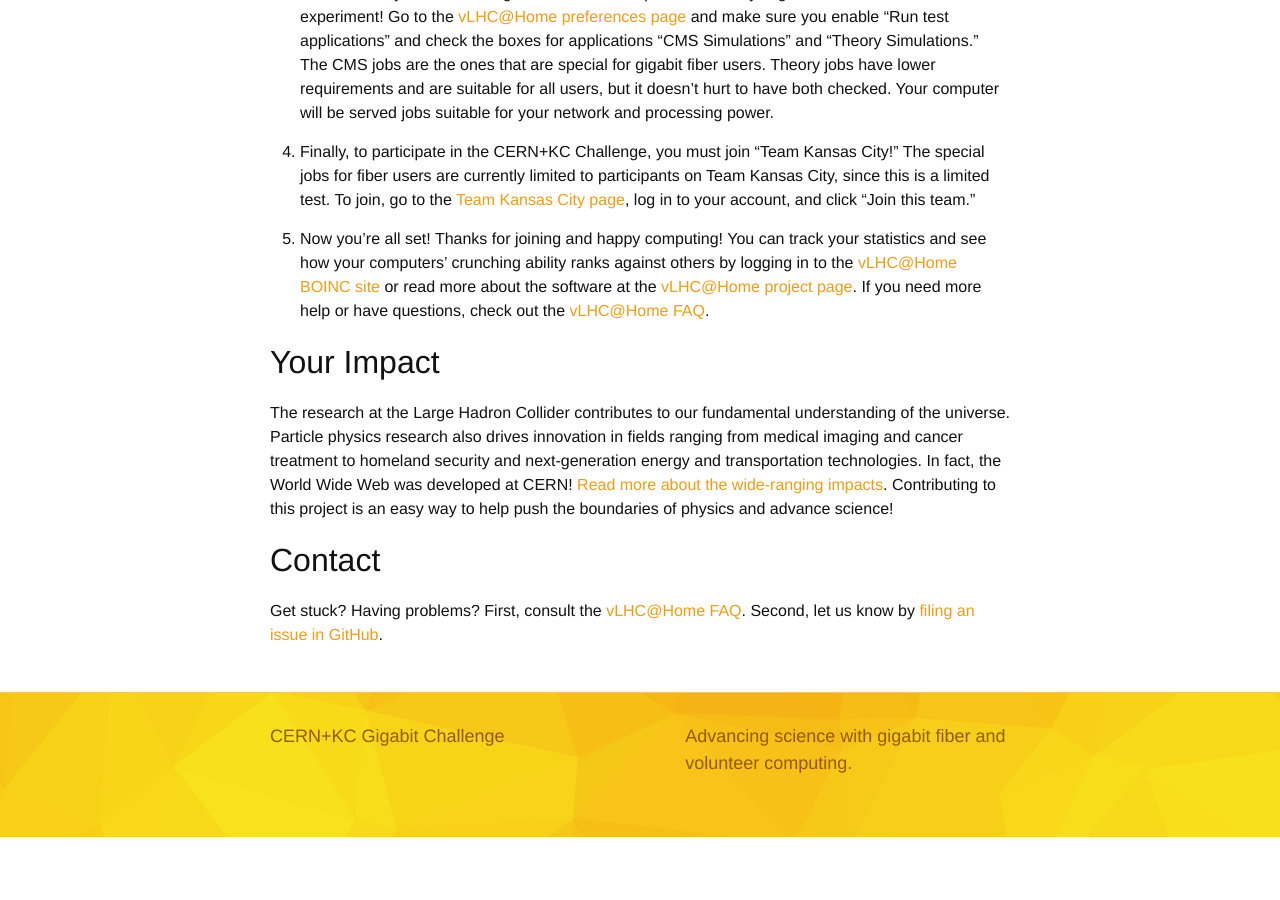
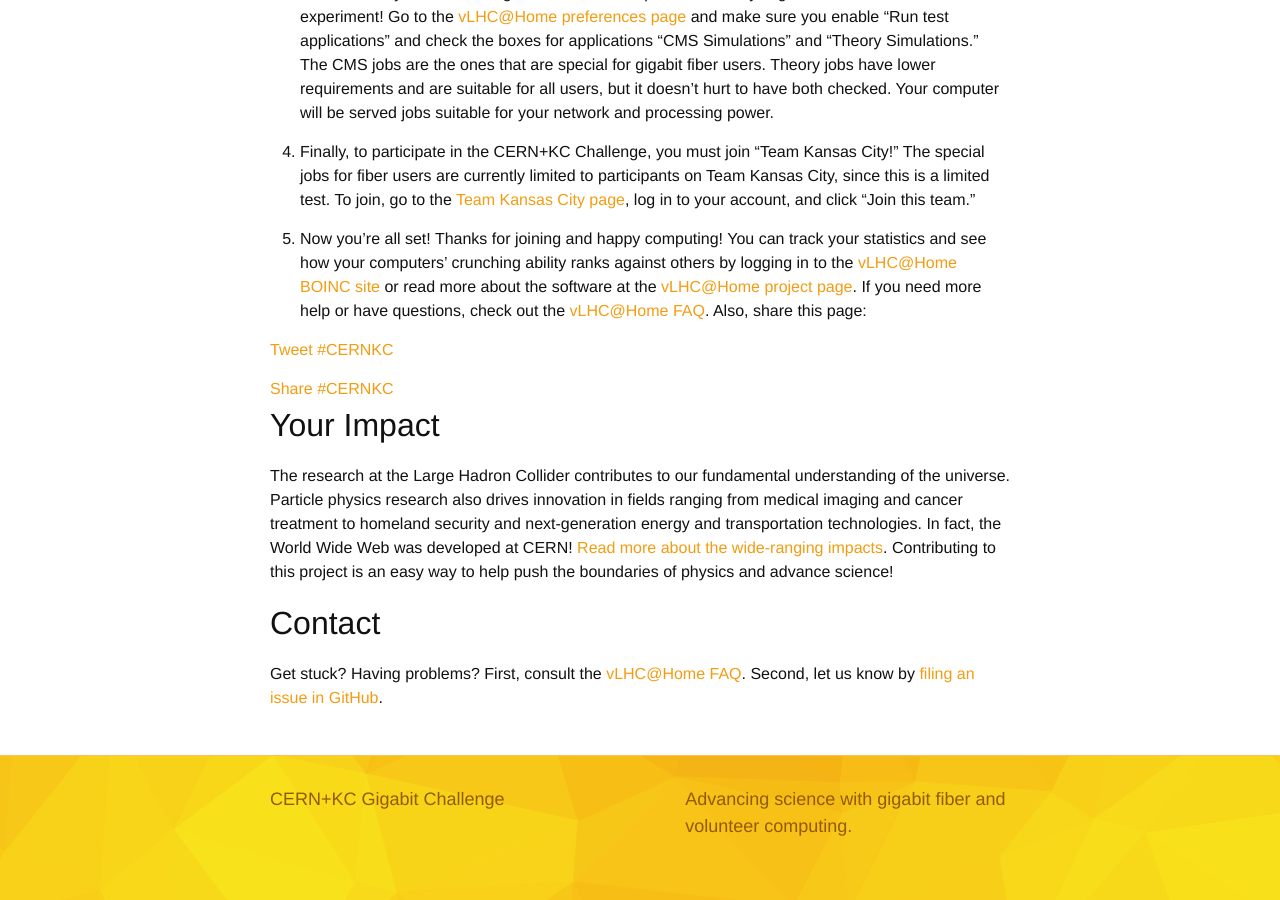
Before and after one commit to CernKCChallenge/CernKCChallenge, a Jekyll site: the page built from index.md, in a window 1280 px wide and 900 px high, scrolled down 1570 px. Built offline with Jekyll 4.4.1, drawn with Linux system fonts in a browser that asks for light colours; comment, search, counter and statistics services are not loaded; before the commit the page ends 2407 px from its top, so only the background shows below that; part of the change alters nothing that is shown.

Commit message:
Added social sharing buttons.

```diff
--- a/index.md
+++ b/index.md
@@ -16,10 +16,22 @@ Contributing is easy, and takes about ten minutes to set up. You'll set up vLHC@
 
 4. Finally, to participate in the CERN+KC Challenge, you must join "Team Kansas City!" The special jobs for fiber users are currently limited to participants on Team Kansas City, since this is a limited test. To join, go to the <a href="http://lhcathome2.cern.ch/vLHCathome/team_display.php?teamid=2839" target="_blank">Team Kansas City page</a>, log in to your account, and click "Join this team."
 
-5. Now you're all set! Thanks for joining and happy computing! You can track your statistics and see how your computers' crunching ability ranks against others by logging in to the <a href="http://lhcathome2.cern.ch/vLHCathome/" target="_blank">vLHC@Home BOINC site</a> or read more about the software at the <a href="http://lhcathome.web.cern.ch/" target="_blank">vLHC@Home project page</a>. If you need more help or have questions, check out the <a href="http://lhcathome.web.cern.ch/faq" target="_blank">vLHC@Home FAQ</a>.
+5. Now you're all set! Thanks for joining and happy computing! You can track your statistics and see how your computers' crunching ability ranks against others by logging in to the <a href="http://lhcathome2.cern.ch/vLHCathome/" target="_blank">vLHC@Home BOINC site</a> or read more about the software at the <a href="http://lhcathome.web.cern.ch/" target="_blank">vLHC@Home project page</a>. If you need more help or have questions, check out the <a href="http://lhcathome.web.cern.ch/faq" target="_blank">vLHC@Home FAQ</a>. Also, share this page:
+
+<a href="https://twitter.com/intent/tweet?button_hashtag=CERNKC&text=Use%20your%20gigabit%20internet%20to%20analyze%20Large%20Hadron%20Collider%20data%20and%20help%20research%20in%20particle%20physics!" class="twitter-hashtag-button" data-url="https://cernkcchallenge.github.io/CernKCChallenge/">Tweet #CERNKC</a> <script>!function(d,s,id){var js,fjs=d.getElementsByTagName(s)[0],p=/^http:/.test(d.location)?'http':'https';if(!d.getElementById(id)){js=d.createElement(s);js.id=id;js.src=p+'://platform.twitter.com/widgets.js';fjs.parentNode.insertBefore(js,fjs);}}(document, 'script', 'twitter-wjs');</script>
+<div class="fb-share-button" data-href="https://cernkcchallenge.github.io/CernKCChallenge/" data-layout="button" data-mobile-iframe="true"><a class="fb-xfbml-parse-ignore" target="_blank" href="https://www.facebook.com/sharer/sharer.php?u=https%3A%2F%2Fcernkcchallenge.github.io%2FCernKCChallenge%2F&amp;src=sdkpreparse">Share #CERNKC</a></div>
 
 # Your Impact
 The research at the Large Hadron Collider contributes to our fundamental understanding of the universe. Particle physics research also drives innovation in fields ranging from medical imaging and cancer treatment to homeland security and next-generation energy and transportation technologies. In fact, the World Wide Web was developed at CERN! <a href="http://www.symmetrymagazine.org/article/october-2013/why-particle-physics-matters" target="_blank">Read more about the wide-ranging impacts</a>. Contributing to this project is an easy way to help push the boundaries of physics and advance science!
 
 # Contact
 Get stuck? Having problems? First, consult the <a href="http://lhcathome.web.cern.ch/faq" target="_blank">vLHC@Home FAQ</a>. Second, let us know by <a href="https://github.com/CernKCChallenge/CernKCChallenge/issues" target="_blank">filing an issue in GitHub</a>.
+
+<div id="fb-root"></div>
+<script>(function(d, s, id) {
+  var js, fjs = d.getElementsByTagName(s)[0];
+  if (d.getElementById(id)) return;
+  js = d.createElement(s); js.id = id;
+  js.src = "//connect.facebook.net/en_US/sdk.js#xfbml=1&version=v2.6";
+  fjs.parentNode.insertBefore(js, fjs);
+}(document, 'script', 'facebook-jssdk'));</script>
```
